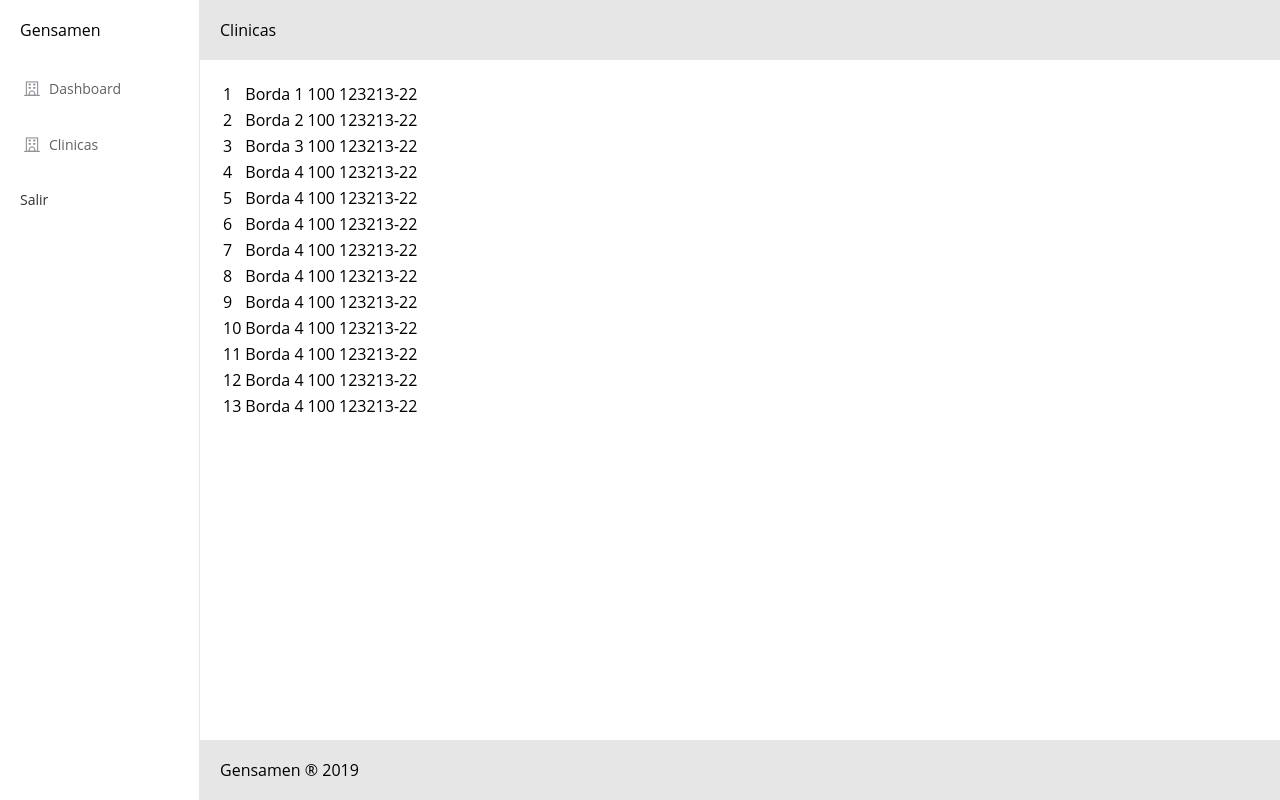
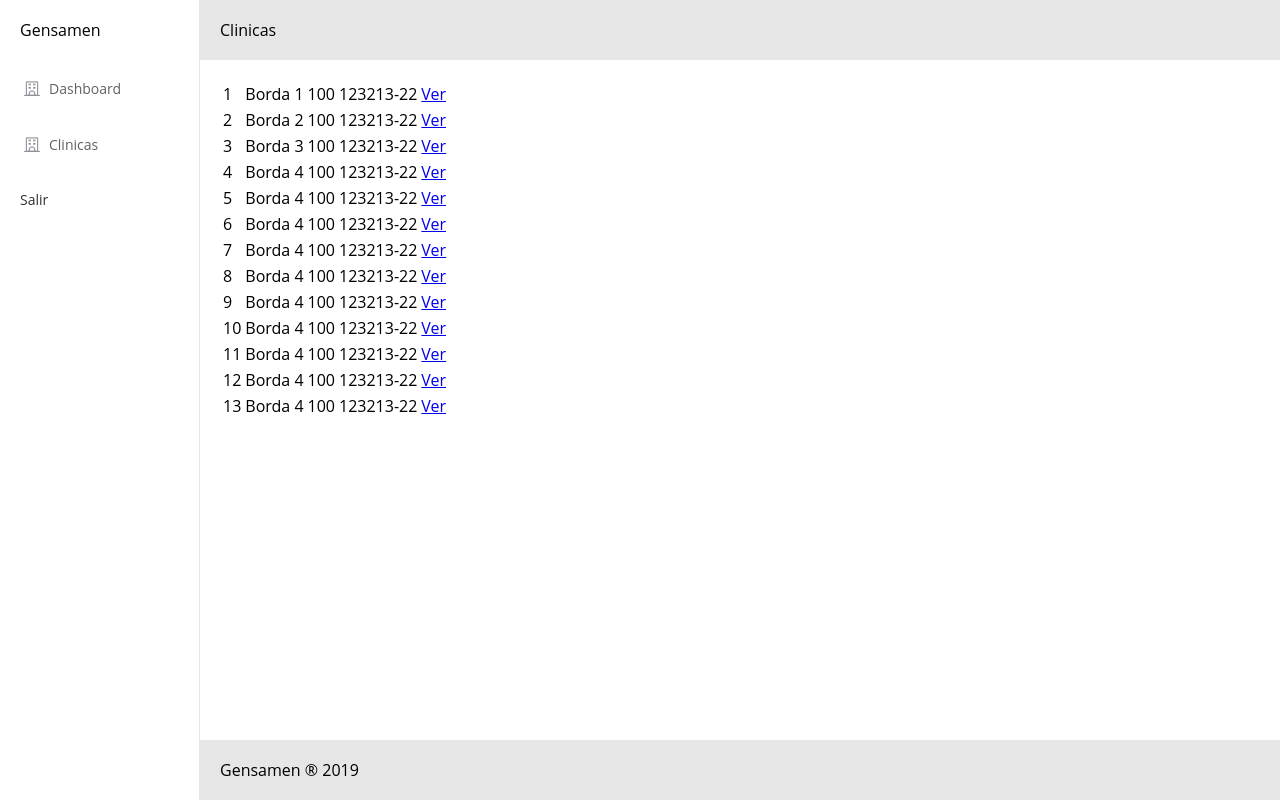
Before and after one commit to jeimon83/gensamen-frontend, a Vue app: page /#/clinicas in a window 1280 px wide. Built offline with nearby package versions, Linux system fonts and the light colour scheme.

Commit message:
se agrego la pagina de la clinica

```diff
--- /dev/null
+++ b/src/components/clinicas/clinica.vue
@@ -0,0 +1,24 @@
+<template>
+  <div>
+    <h1>clinicaa</h1>
+    <h3> id: {{ clinica.id }} </h3>
+    <h3> nombre: {{ clinica.name }}</h3>
+    <h3> camas disponibles: {{ clinica.beds_available }}</h3>
+    <h3> permission: {{ clinica.permission }} </h3>
+  </div>
+</template>
+<script>
+export default {
+  name: "clinica",
+  data() {
+    return {
+      clinica: {
+        id: 1,
+        name: "casa",
+        beds_available: 100,
+        permission: "cualca"
+      }
+    }
+  }
+};
+</script>
--- a/src/components/clinicas/clinicas.vue
+++ b/src/components/clinicas/clinicas.vue
@@ -10,6 +10,7 @@
 					<td>{{ clinica.name }}</td>
 					<td>{{ clinica.beds_available }}</td>
 					<td>{{ clinica.permission }}</td>
+					<td><router-link :to="{ name: 'Clinica', params: { id: clinica.id } }">Ver</router-link></td>
 				</tr>
 			</table>
 		</el-main>
--- a/src/router/index.js
+++ b/src/router/index.js
@@ -2,10 +2,10 @@ import Vue from 'vue'
 import Router from 'vue-router'
 import Clinicas from '@/components/clinicas/clinicas'
 import Dashboard from '@/components/dashboard'
+import Clinica from '@/components/clinicas/clinica'
 Vue.use(Router)
 const router = new Router({
-  routes: [
-		{
+    routes: [{
             path: '/',
             name: 'Dashboard',
             component: Dashboard
@@ -14,6 +14,11 @@ const router = new Router({
             path: '/clinicas',
             name: 'Clinicas',
             component: Clinicas
+        },
+        {
+            path: '/clinica/:id',
+            name: 'Clinica',
+            component: Clinica
         }
     ]
 })
```
Lines whose indentation alone changed are shown as unchanged.
